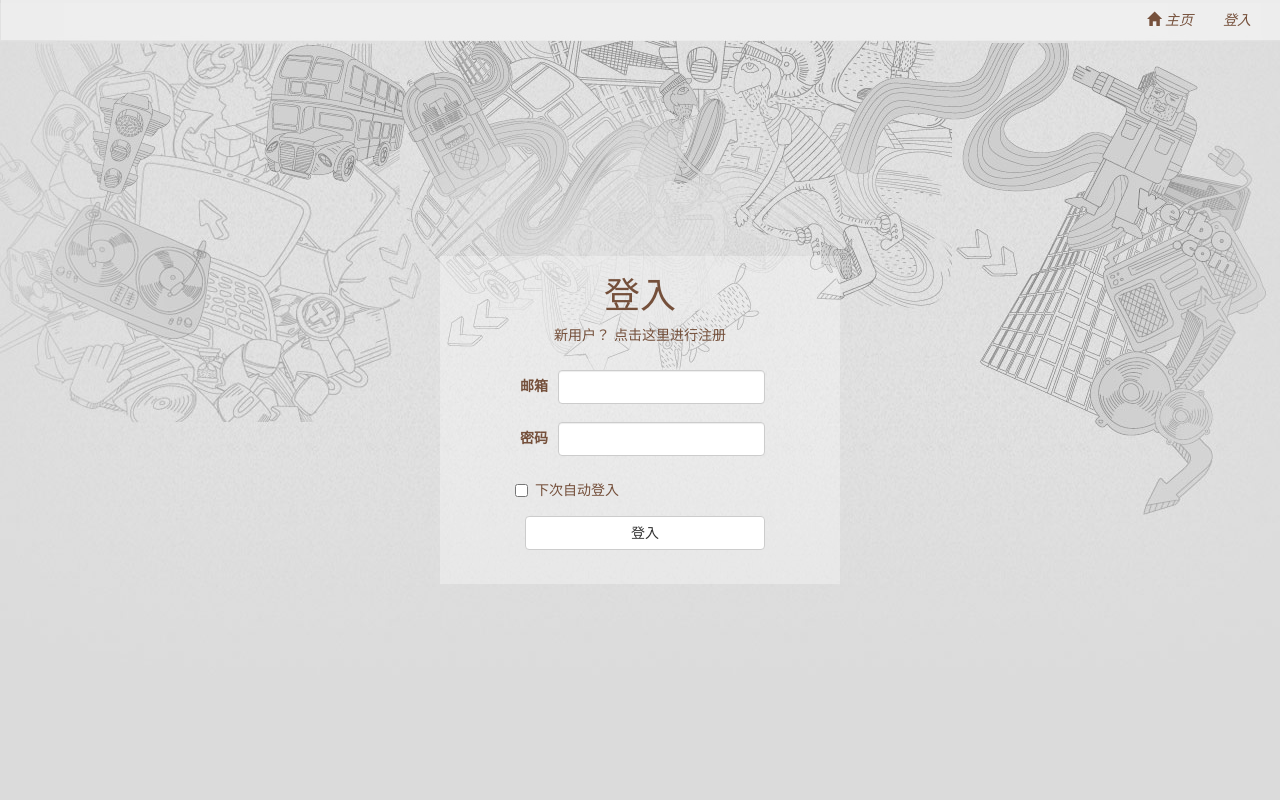
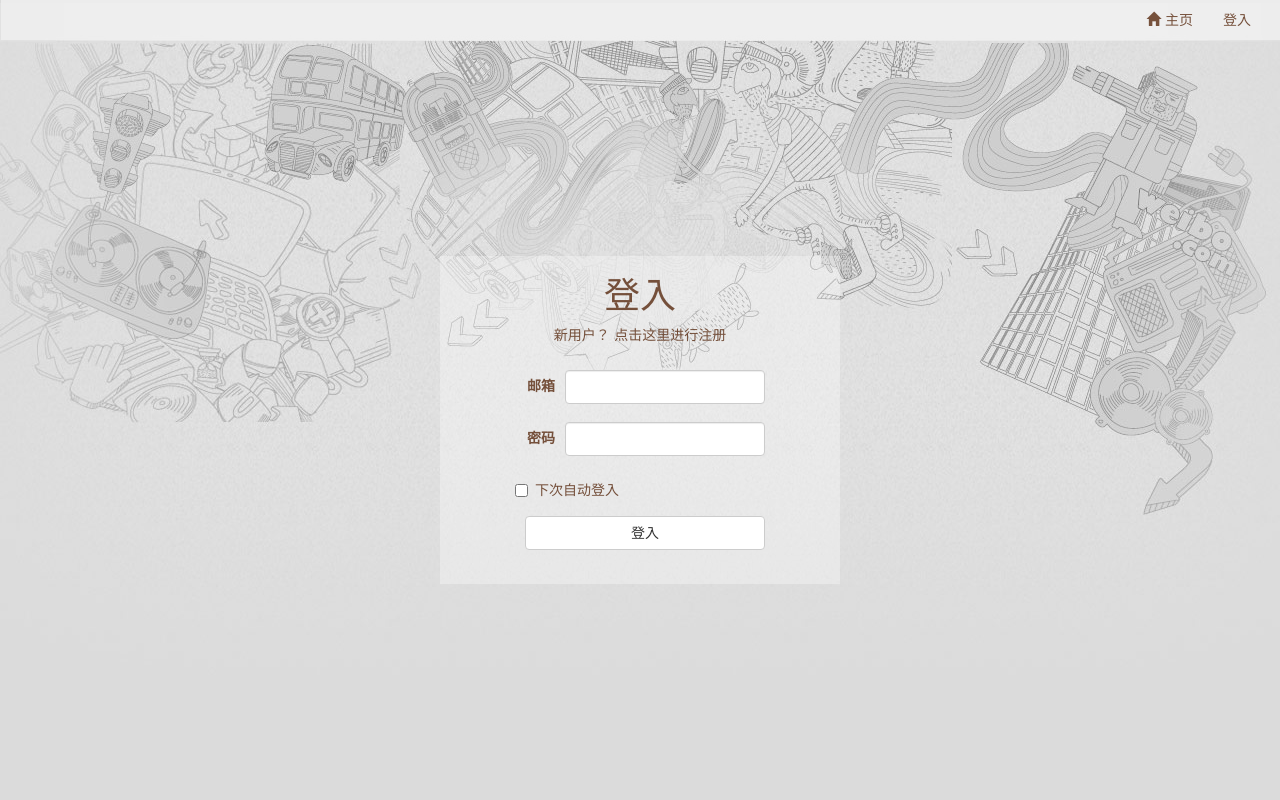
Before and after one commit to xu00wei/flasky, a Flask app: page /auth/login in a window 1280 px wide. Run offline with Flask 2, Linux system fonts and the light colour scheme; parts of the project's set-up code (start-up, migrations or seed data) failed here and were passed over; some libraries are stand-ins or nearby versions.

Commit message:
略微调整

```diff
--- a/app/static/styles.css
+++ b/app/static/styles.css
@@ -1,6 +1,9 @@
 body{
     position: relative;
     background-color: #F6F6F6;
+    font-family:"lucida grande", "lucida sans unicode", lucida,
+    helvetica, "Hiragino Sans GB", "Microsoft YaHei",
+    "WenQuanYi Micro Hei", sans-serif;
 }
 html,body{
     height: 100%;
@@ -15,6 +18,9 @@
 a:hover{
     color: #D3A15B;
     text-decoration: none;
+}
+em {
+    font-style: normal;
 }
 .container{
     width: 100%;
@@ -191,7 +197,6 @@
     float: left;
 }
 ul.posts em{
-    font-style: normal;
     font-size: 12px;
 }
 div.post-hight{
@@ -399,14 +404,14 @@
     float: none;
 }
 div.nav-header{
-    padding-top: 16px;
+    padding-top: 19px;
 }
 div.nav-head .site{
     text-align: center;
     width: 100%;
     margin-left: auto;
     margin-right: auto;
-    background-color: rgba(51, 51, 51, 0.8);
+    background:rgba(243,250,250,0.5);
 }
 div.nav-head .site ul{
     width: 60%;
--- a/app/templates/writing.html
+++ b/app/templates/writing.html
@@ -10,6 +10,10 @@
 {{ super() }}
 <link rel='stylesheet' type="text/css" href="{{ url_for('static', filename="writing.css") }}">
 <script src="/static/writing.js"></script>
+{% endblock %}
+
+{% block body_attribs %}
+    class="writing"
 {% endblock %}
 
 {% block content_container_attr %}
```
